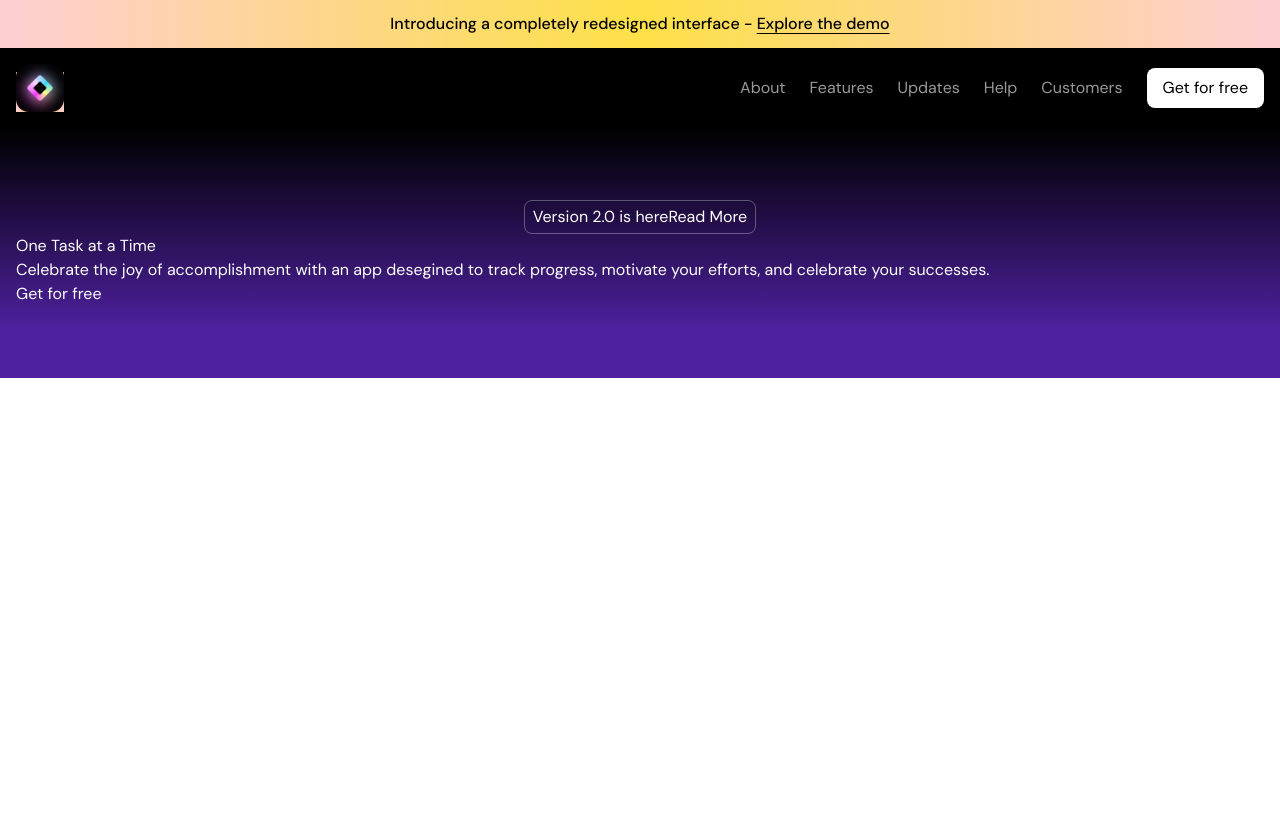
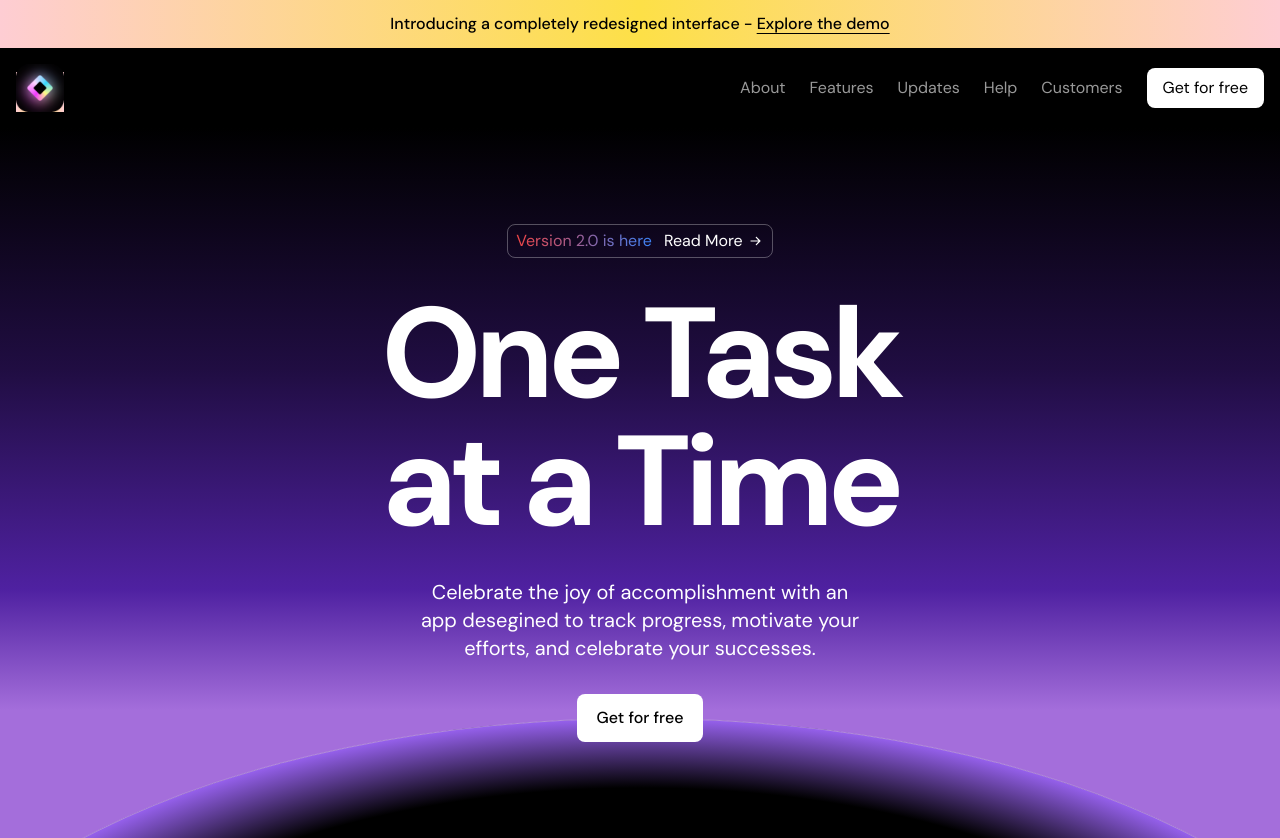
Before and after one commit to GITGARDS/tnext-saaswebsite-landingpage, a Next.js app: page / in a window 1280 px wide. Before the commit the page ends 800 px from the top, so only its background shows below. Built offline with nearby package versions, Linux system fonts and the light colour scheme.

Commit message:
feat: hero

```diff
--- a/src/components/Hero.tsx
+++ b/src/components/Hero.tsx
@@ -1,19 +1,58 @@
+import ArrowWIcon from "../assets/icons/arrow-w.svg";
+
 export const Hero = () => {
   return (
-    <div className="bg-black text-white bg-gradient-to-b from-[#000] via-[#200D42_34%] to-[#4f21a1_82%] py-[72px]">
-      <div className="container">
+    <div className="bg-black text-white
+      bg-[linear-gradient(to_bottom,#000,#200d42_34%,#4f21a1_65%,#a46edb_82%)]
+      py-[72px]
+      sm:py-24
+      relative overflow-clip
+
+      ">
+      <div
+        className="absolute
+        h-[375px] w-[750px]
+        sm:w-[1536px] sm:h-[768px]
+        rounded-[100%]
+        bg-black left-1/2 -translate-x-1/2
+        border border-[#b48cde]
+        bg-[radial-gradient(closest-side,#000_82%,#9560eb)]
+        top-[calc(100%-96px)]
+        sm:top-[calc(100%-120px)]
+        "
+      />
+
+      <div className="container relative">
         <div className="flex items-center justify-center">
-          <a href="#" className="border py-1 px-2 rounded-lg border-white/30">
-            <span>Version 2.0 is here</span>
-            <span>Read More</span>
+          <a
+            href="#"
+            className="inline-flex gap-3 border py-1 px-2 rounded-lg border-white/30"
+          >
+            <span className="bg-gradient-to-r from-red-500 to-blue-500 text-transparent bg-clip-text [-webkit-background-clip:text]">
+              Version 2.0 is here
+            </span>
+            <span className="inline-flex items-center gap-1">
+              <span>Read More</span>
+              <ArrowWIcon />
+            </span>
           </a>
         </div>
-        <h1>One Task at a Time</h1>
-        <p>
-          Celebrate the joy of accomplishment with an app desegined to track
-          progress, motivate your efforts, and celebrate your successes.
-        </p>
-        <button>Get for free</button>
+        <div className="flex justify-center">
+          <h1 className="text-7xl sm:text-9xl font-bold tracking-tighter text-center mt-8 inline-flex">
+            One Task <br /> at a Time
+          </h1>
+        </div>
+        <div className="flex justify-center">
+          <p className="text-center text-xl mt-8 max-w-md">
+            Celebrate the joy of accomplishment with an app desegined to track
+            progress, motivate your efforts, and celebrate your successes.
+          </p>
+        </div>
+        <div className="flex justify-center mt-8">
+          <button className="bg-white text-black py-3 px-5 rounded-lg font-medium">
+            Get for free
+          </button>
+        </div>
       </div>
     </div>
   );
```
